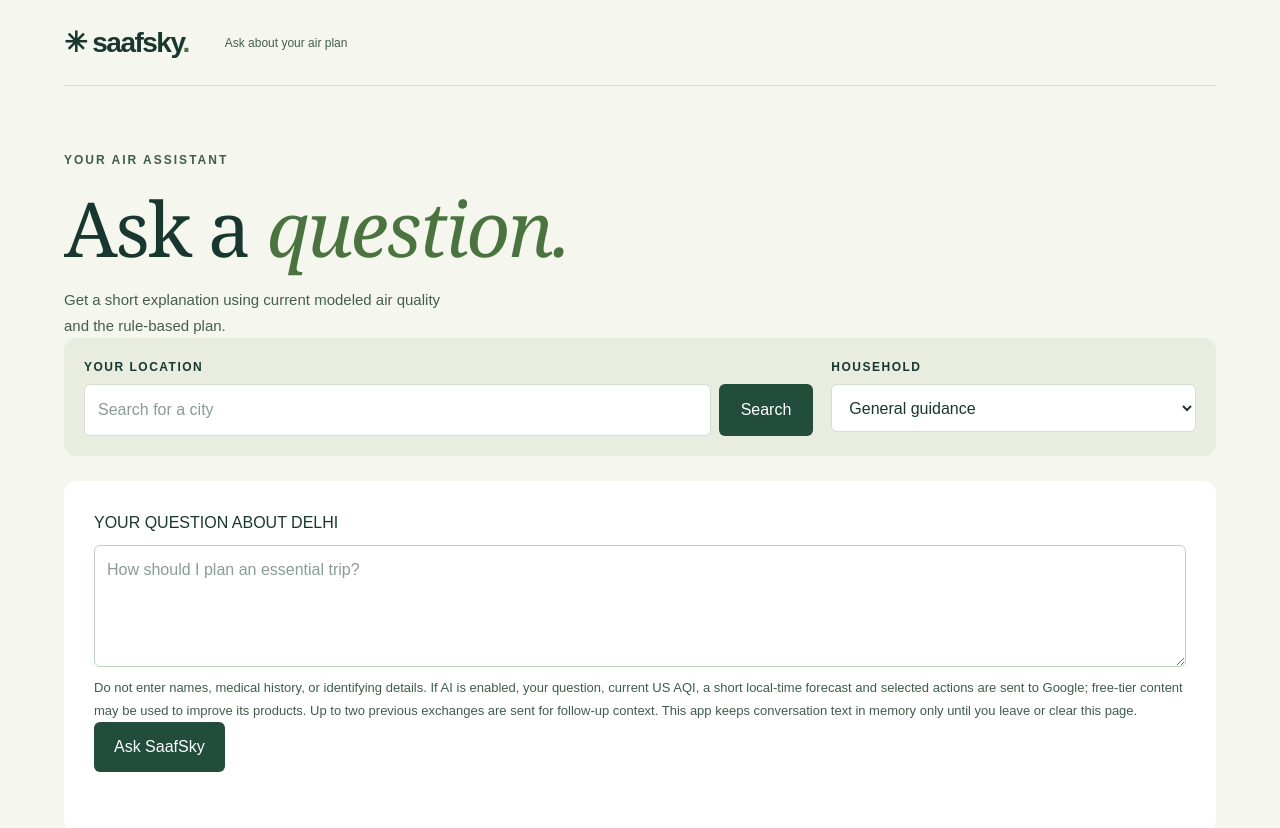
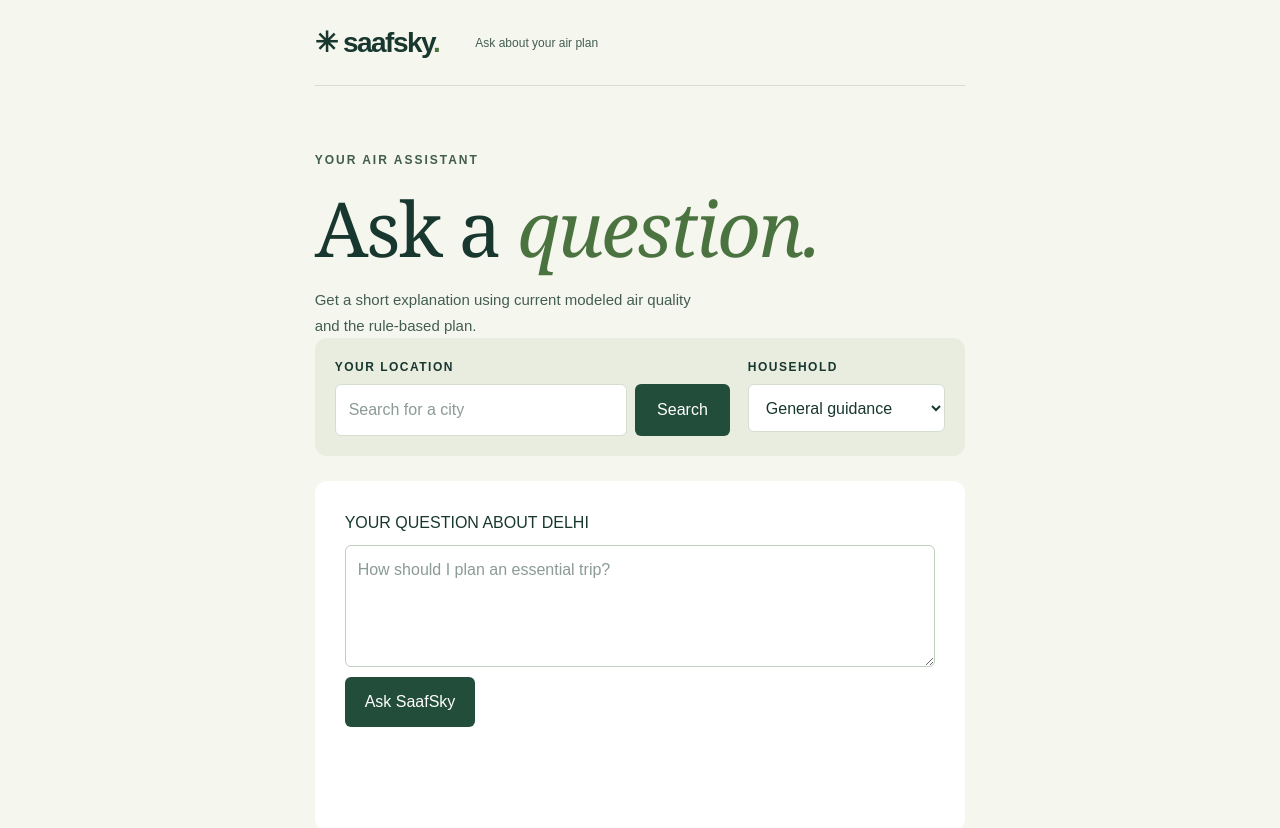
Before and after one commit to priyanshuchawda/saafsky, a Next.js app: page /assistant in a window 1280 px wide. Shown: the top 828 px of the page. Built offline with nearby package versions, Linux system fonts and the light colour scheme.

Commit message:
fix(assistant): remove intrusive privacy notice

```diff
--- a/src/app/assistant/page.tsx
+++ b/src/app/assistant/page.tsx
@@ -129,14 +129,6 @@ export default function Assistant() {
           rows={4}
           placeholder="How should I plan an essential trip?"
         />
-        <p className="fine">
-          Do not enter names, medical history, or identifying details. If AI is
-          enabled, your question, current US AQI, a short local-time forecast
-          and selected actions are sent to Google; free-tier content may be used
-          to improve its products. Up to two previous exchanges are sent for
-          follow-up context. This app keeps conversation text in memory only
-          until you leave or clear this page.
-        </p>
         <button
           className="action-button"
           disabled={!!status && status.startsWith("Preparing")}
```
